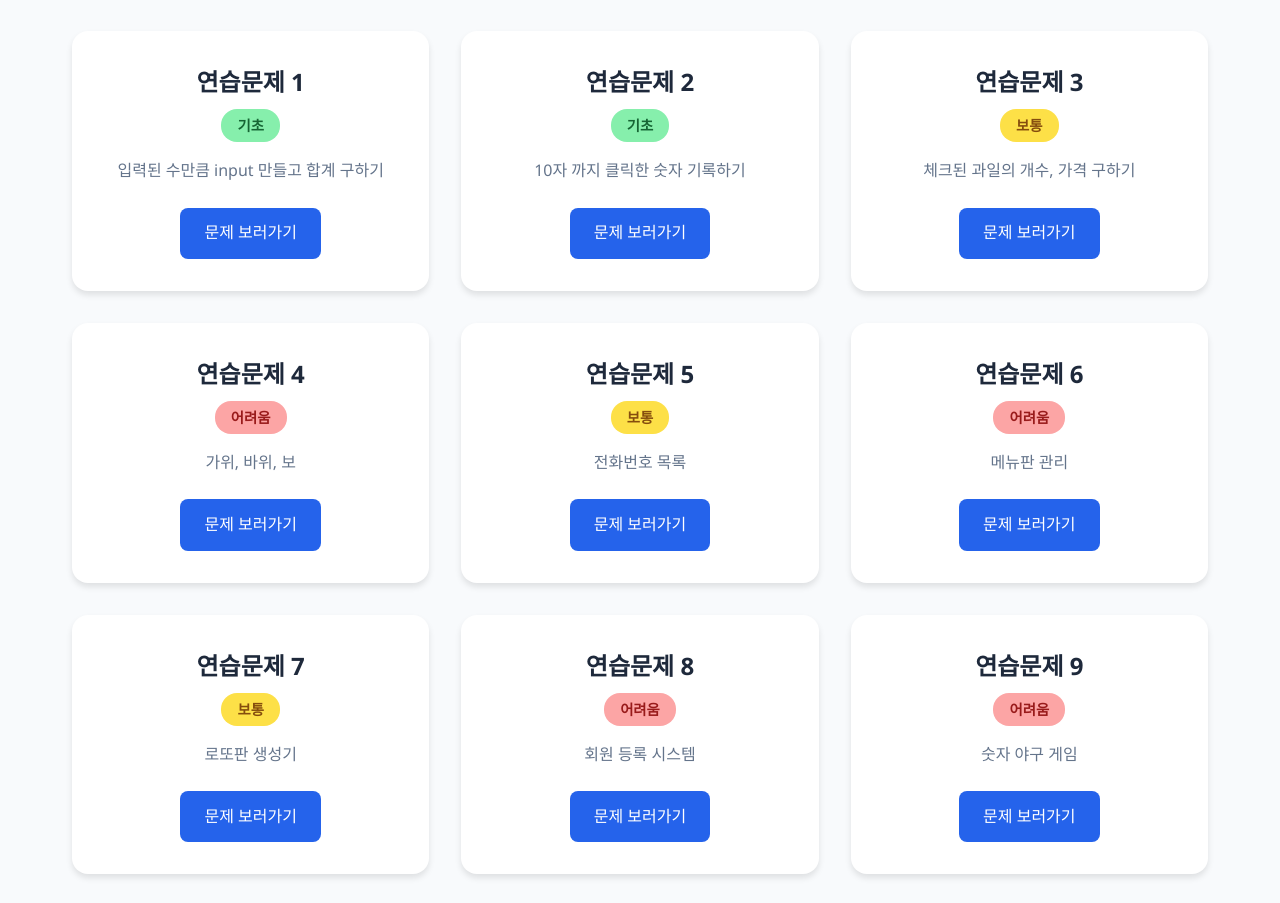
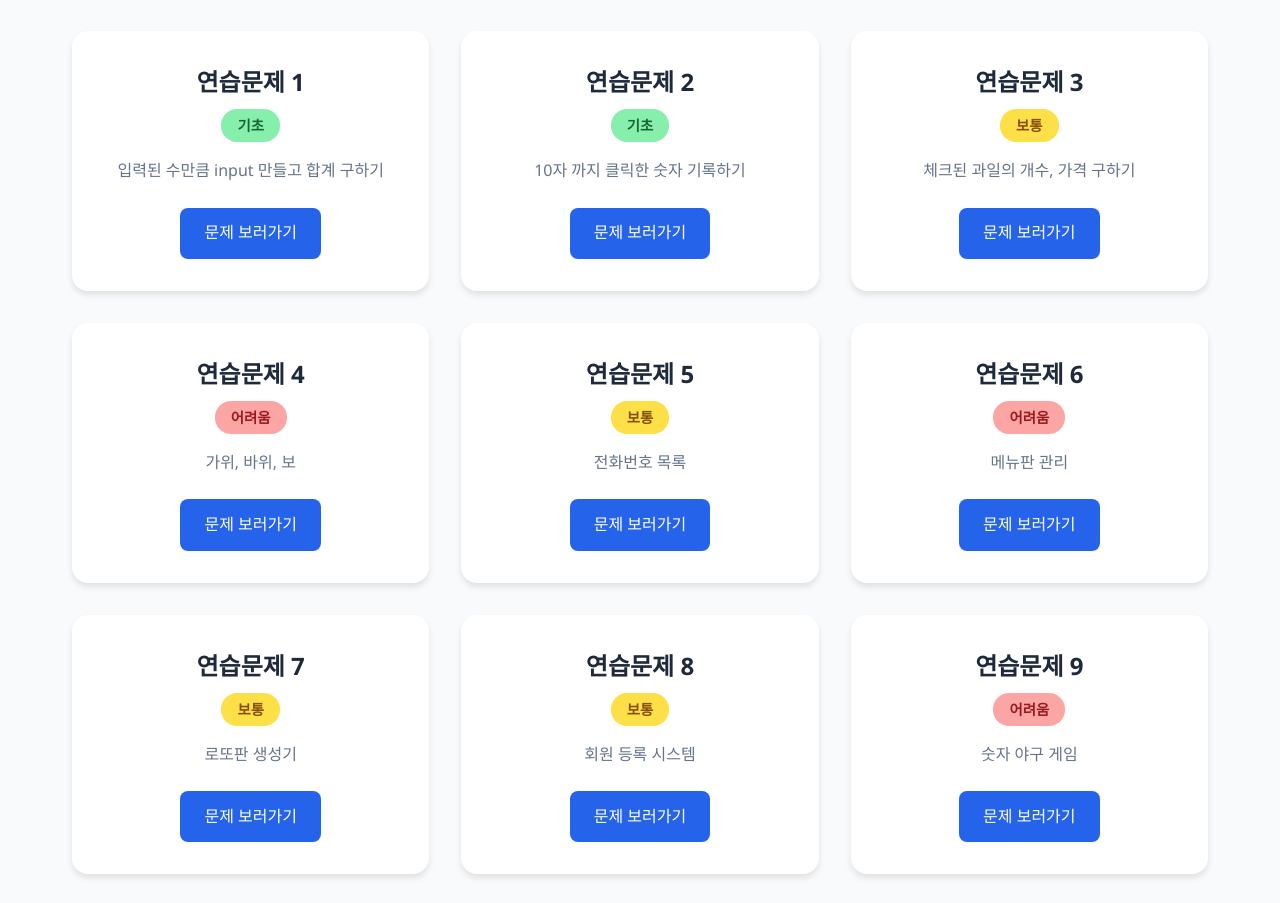
Before and after one commit to khjc241226/js-questions, a plain HTML site: page index.html in a window 1280 px wide. Shown: the part 113-1016 px from the top of the page. Drawn offline with Linux system fonts and the light colour scheme.

Commit message:
Update index.html

```diff
--- a/index.html
+++ b/index.html
@@ -64,7 +64,7 @@
 
             <div class="problem-card">
                 <h2>연습문제 8</h2>
-                <span class="difficulty hard">어려움</span>
+                <span class="difficulty medium">보통</span>
                 <p>회원 등록 시스템</p>
                 <a href="html/8.html" class="btn">문제 보러가기</a>
             </div>
```
